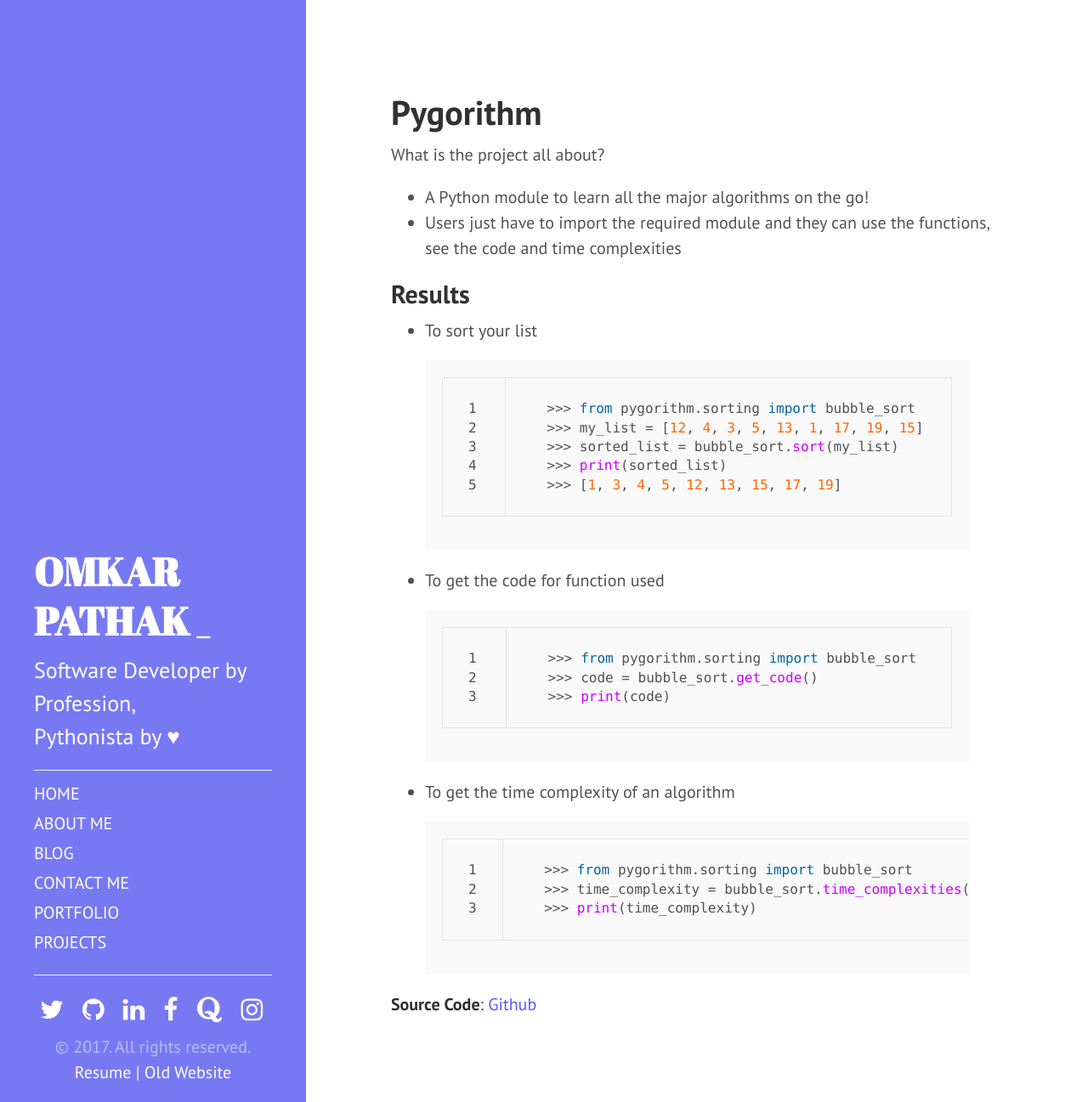
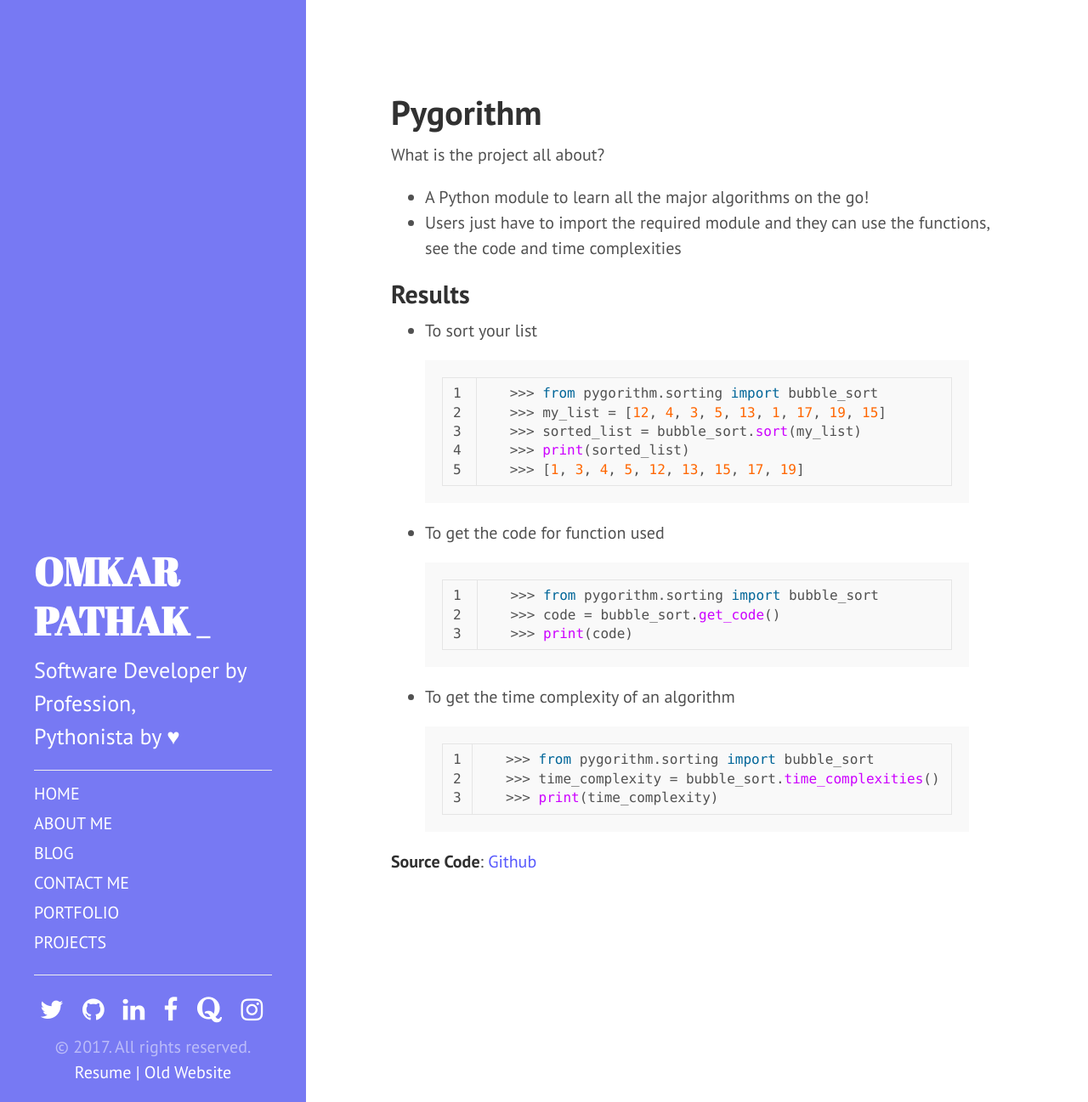
Before and after one commit to OmkarPathak/omkarpathak.github.io, a Jekyll site: the page built from projects/Pygorithm/index.md, in a window 1280 px wide and 1297 px high. Shown: the whole window at 85% size. Built offline with Jekyll 4.4.1, drawn with Linux system fonts in a browser that asks for light colours.

Commit message:
Modified styling for code blocks

```diff
--- a/public/css/custom.css
+++ b/public/css/custom.css
@@ -63,6 +63,9 @@
 .css .o,
 .css .o + .nt,
 .css .nt + .nt { color: #999; }
+.code{padding: 0;}
+.lineno{padding: 2px;}
+.rouge-table{margin: 0;}
 .code pre{padding: 0;}
 @media only screen and (max-width: 768px){
   .highlight { width: 100%; margin-left: 1%; margin-right: 1%;}
```
